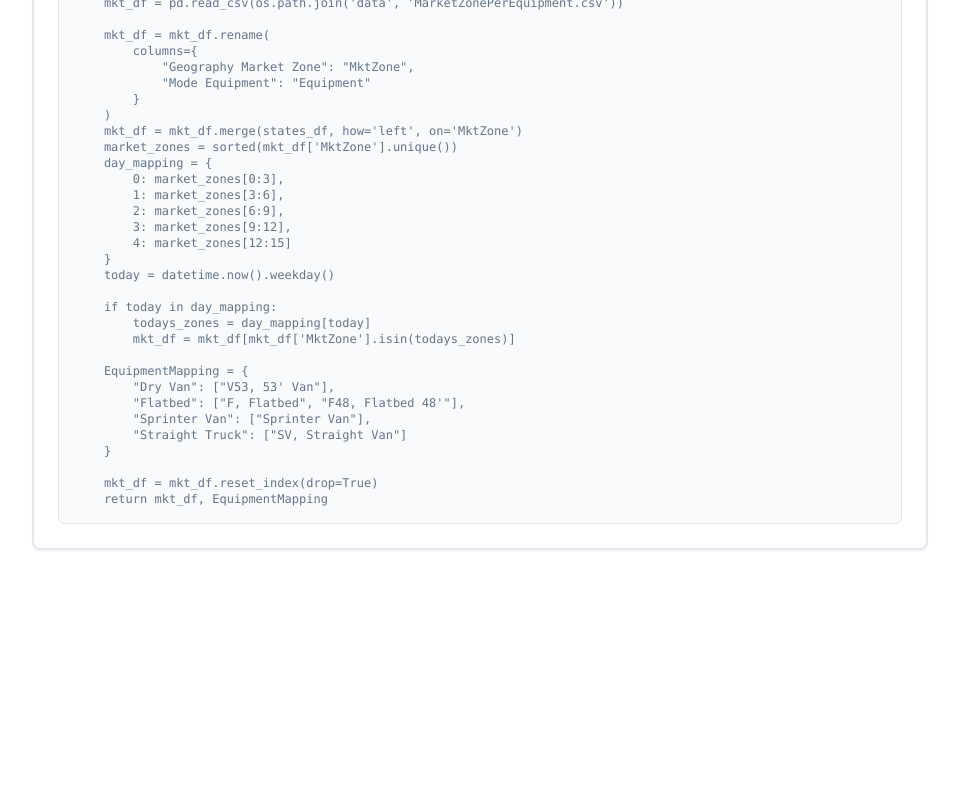
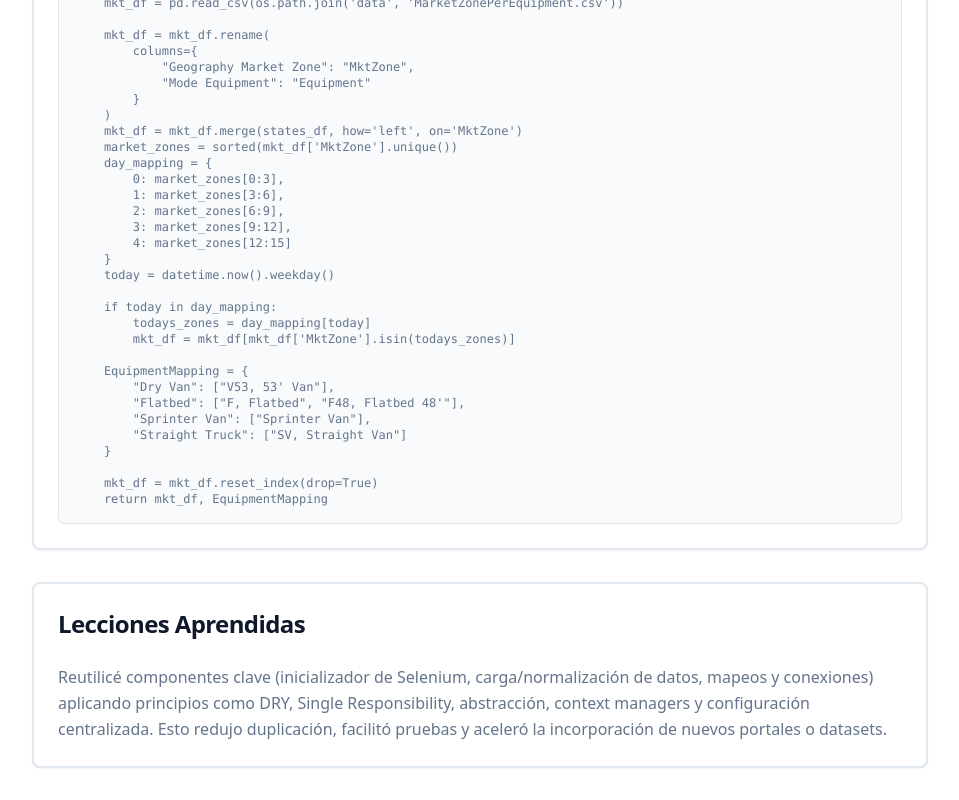
Before and after one commit to SantiagoZu/clean-landing-maker, a React (Vite) app: page / in a window 1280 px wide. Shown: the part 1197-1997 px from the top of the page, without its empty margins (160-1119 px from the left). Before the commit the page ends 1779 px from the top, so only its background shows below. Built offline with nearby package versions, Linux system fonts and the light colour scheme.

Commit message:
Add "Lecciones Aprendidas" section
Add the "Lecciones Aprendidas" section to the landing page with the provided content, detailing the reuse of key components and the application of software design principles.

```diff
--- a/src/pages/Index.tsx
+++ b/src/pages/Index.tsx
@@ -119,6 +119,18 @@ def load_market_zone_data():
           </CardContent>
         </Card>
 
+        {/* Lecciones Aprendidas Section */}
+        <Card className="border-2">
+          <CardHeader>
+            <CardTitle className="text-2xl font-bold text-primary">Lecciones Aprendidas</CardTitle>
+          </CardHeader>
+          <CardContent>
+            <p className="text-muted-foreground leading-relaxed">
+              Reutilicé componentes clave (inicializador de Selenium, carga/normalización de datos, mapeos y conexiones) aplicando principios como DRY, Single Responsibility, abstracción, context managers y configuración centralizada. Esto redujo duplicación, facilitó pruebas y aceleró la incorporación de nuevos portales o datasets.
+            </p>
+          </CardContent>
+        </Card>
+
       </div>
     </div>
   );
```
